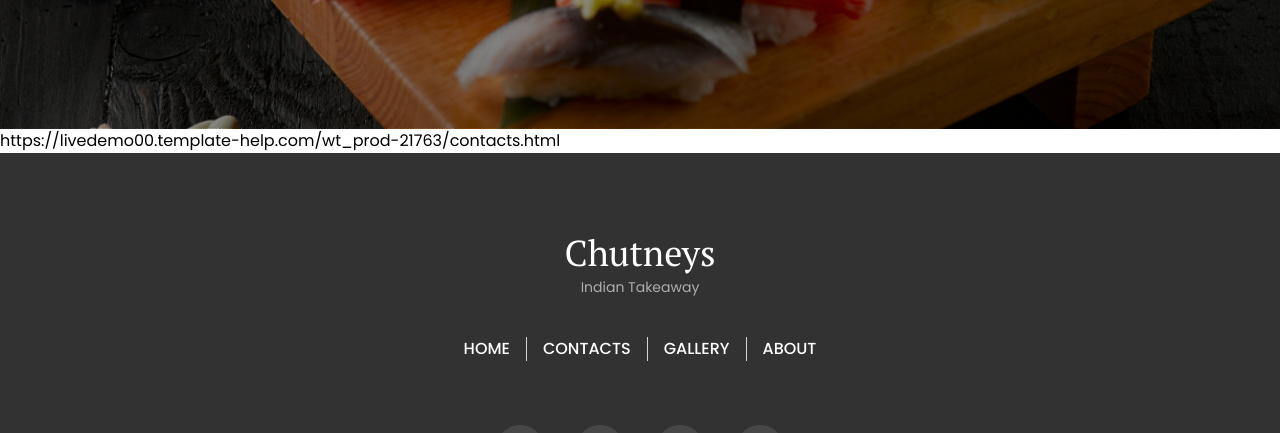
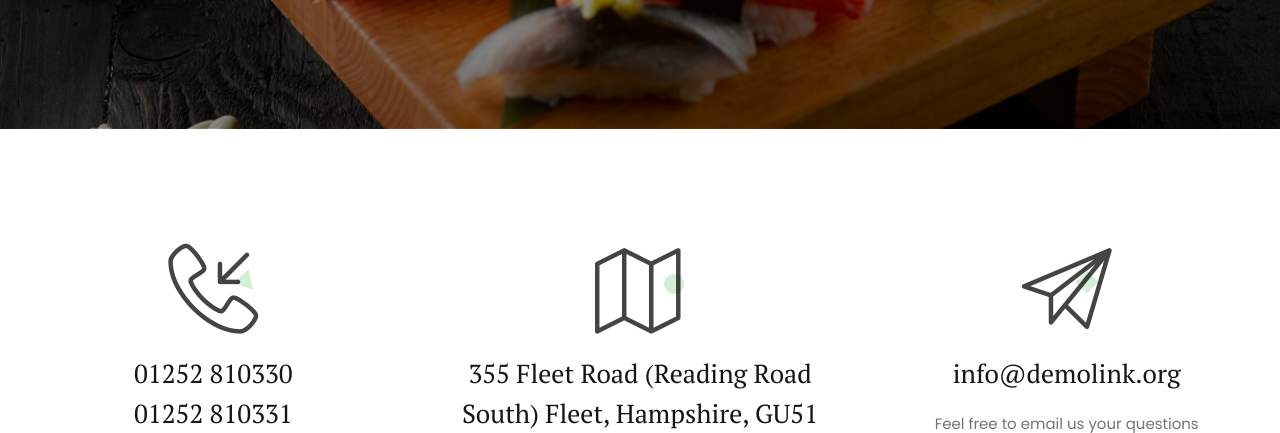
Before and after one commit to minardigitalofficial-cyber/chutneys-indian-takeway-, a plain HTML site: page index.html in a window 1280 px wide. Shown: the part 4390-4823 px from the top of the page. Drawn offline with nearby package versions, Linux system fonts and the light colour scheme.

Commit message:
added contact section

```diff
--- a/index.html
+++ b/index.html
@@ -5,7 +5,7 @@
     <meta name="viewport" content="width=device-width, initial-scale=1" />
 
     <title>
-      Blue Asia Indian Takeaway in Uckfield | Order Online for Collection &
+      Chutneys Indian Takeaway in Hampshire | Order Online for Collection &
       Delivery
     </title>
     <meta name="description" content="" />
@@ -18,7 +18,7 @@
     <meta name="keywords" content="" />
 
     <!-- Canonical -->
-    <link rel="canonical" href="https://www.blueasia.co.uk/" />
+    <!-- <link rel="canonical" href="https://www.blueasia.co.uk/" /> -->
 
     <!-- Favicons -->
     <link
@@ -650,8 +650,77 @@
     </section>
 
     <!-- contact section -->
-    <section>
-      https://livedemo00.template-help.com/wt_prod-21763/contacts.html
+    <section class="py-[115px]">
+      <div class="max-w-7xl mx-auto">
+        <div class="flex flex-wrap md:flex-nowrap px-[15px] gap-[30px]">
+          <div class="w-full md:w-1/3 group text-center">
+            <div
+              class="w-full text-center relative before:absolute before:border-l-[10px] before:border-l-transparent before:border-r-[10px] before:border-r-transparent before:border-b-[18px] before:border-[#d0efd5] before:top-[33%] before:translate-[0] before:left-[56%] z-[1] before:rotate-[137.76deg] group-hover:before:translate-[-15px] before:duration-300 group-hover:before:rotate-[175deg]"
+            >
+              <span
+                class="linearicons-phone-incoming leading-[1] text-[70px] sm:text-[90px] z-[2] relative text-[rgba(21,21,21,0.8)]"
+              ></span>
+            </div>
+            <h4 class="mt-[18px]">
+              <a
+                href="tel:01252810330"
+                class="inline-block text-[#151515] text-lg sm:text-[26px] hover:text-[#41A451] duration-300"
+                style="font-family: 'PT Serif', 'Times New Roman', Times, serif"
+                >01252 810330</a
+              >
+            </h4>
+            <h4 class="mb-5">
+              <a
+                href="tel:01252810331"
+                class="inline-block text-[#151515] text-lg sm:text-[26px] hover:text-[#41A451] duration-300"
+                style="font-family: 'PT Serif', 'Times New Roman', Times, serif"
+                >01252 810331</a
+              >
+            </h4>
+            <p class="text-[rgba(21,21,21,0.6)] text-[15px]">
+              You can call us anytime
+            </p>
+          </div>
+          <div class="w-full md:w-1/3 group text-center">
+            <div
+              class="w-full text-center relative before:absolute before:size-5 before:rounded-full before:top-[33%] before:translate-[0] before:left-[56%] z-[1] before:rotate-[137.76deg] group-hover:before:translate-x-[-45px] group-hover:before:translate-y-[2px] before:duration-600 group-hover:before:rotate-[175deg] before:bg-[#d0efd5]"
+            >
+              <span
+                class="linearicons-map2 leading-[1] text-[70px] sm:text-[90px] z-[2] relative text-[rgba(21,21,21,0.8)]"
+              ></span>
+            </div>
+            <h4 class="mt-[18px]">
+              <a
+                href="tel:000000"
+                class="inline-block text-[#151515] text-lg sm:text-[26px] hover:text-[#41A451] duration-300"
+                style="font-family: 'PT Serif', 'Times New Roman', Times, serif"
+                >355 Fleet Road (Reading Road South) Fleet, Hampshire, GU51
+                3NT</a
+              >
+            </h4>
+          </div>
+          <div class="w-full md:w-1/3 group text-center">
+            <div
+              class="w-full text-center relative before:absolute before:size-4 before:top-[33%] before:translate-y-[0] before:left-[53%] z-[1] group-hover:before:translate-x-[-40px] before:duration-600 before:rotate-[45deg] group-hover:before:rotate-[-90deg] before:bg-[#d0efd5] z-[1]"
+            >
+              <span
+                class="linearicons-paper-plane leading-[1] text-[70px] sm:text-[90px] z-[2] relative text-[rgba(21,21,21,0.8)]"
+              ></span>
+            </div>
+            <h4 class="mt-[18px] mb-5">
+              <a
+                href="mailto:000000"
+                class="inline-block text-[#151515] text-lg sm:text-[26px] hover:text-[#41A451] duration-300"
+                style="font-family: 'PT Serif', 'Times New Roman', Times, serif"
+                >info@demolink.org</a
+              >
+            </h4>
+            <p class="text-[rgba(21,21,21,0.6)] text-[15px]">
+              Feel free to email us your questions
+            </p>
+          </div>
+        </div>
+      </div>
     </section>
 
     <!-- footer section -->
```
Also changed, not shown: assets/fonts/Linearicons.woff (added), assets/fonts/fontawesome-webfont.woff2 (added), assets/fonts/materialdesignicons-webfont.woff2 (added).
